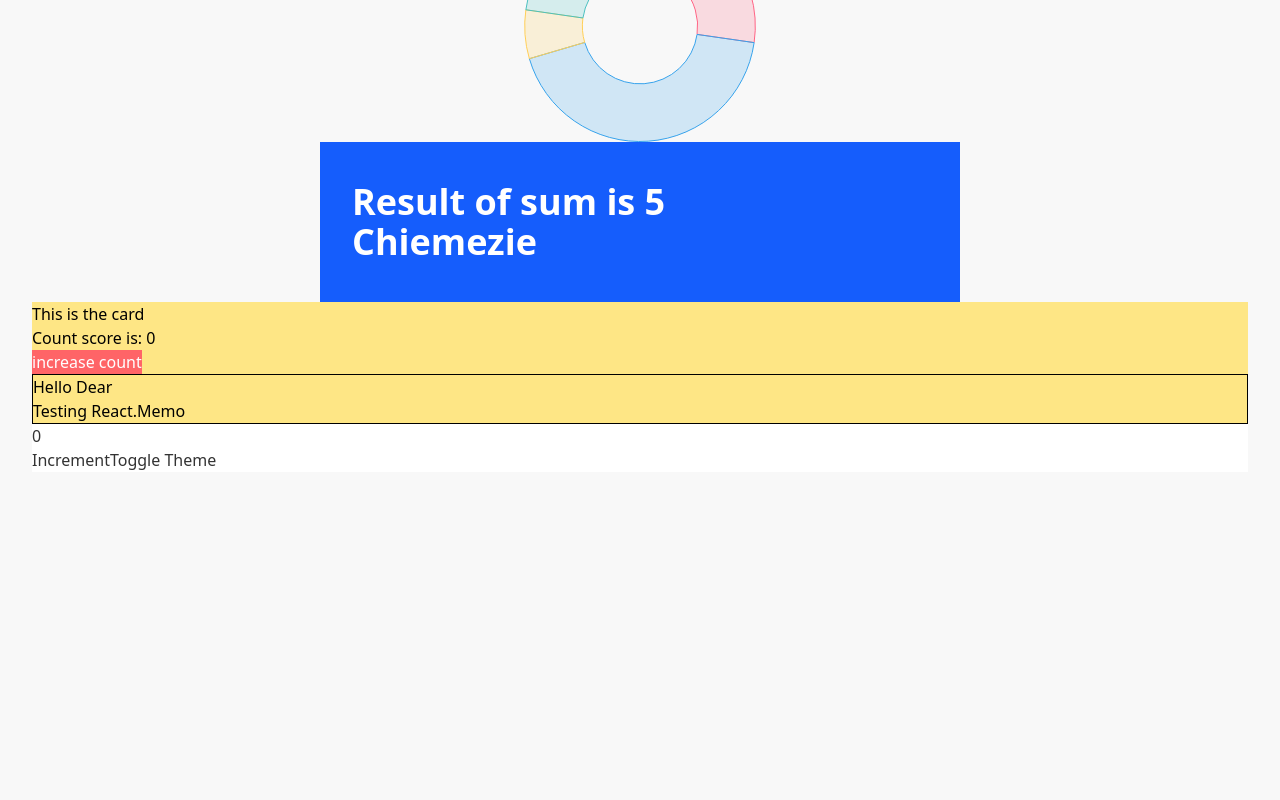
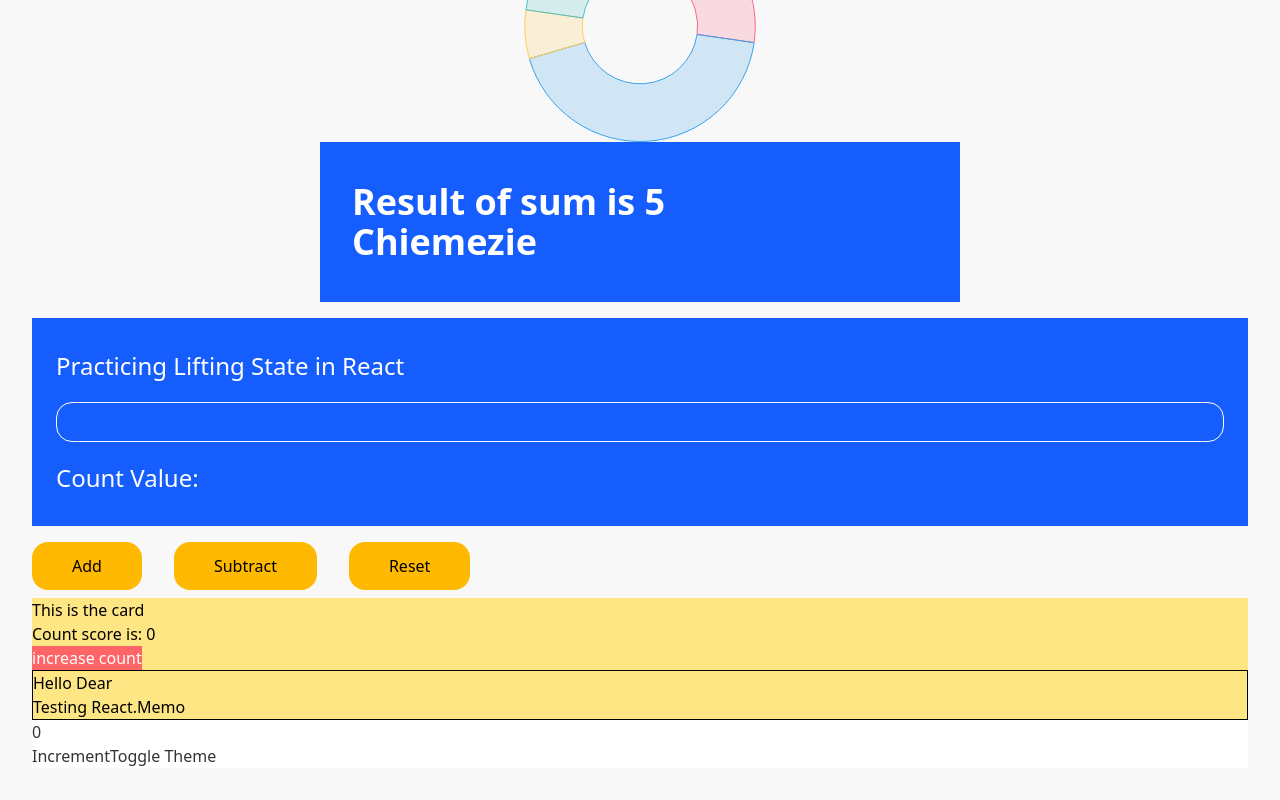
Before and after one commit to Chiemezie-Uchenwoke/react-test, a React (Vite) app: page / in a window 1280 px wide. Shown: the part 914-1714 px from the top of the page. Before the commit the page ends 1418 px from the top, so only its background shows below. Built offline with nearby package versions, Linux system fonts and the light colour scheme.

Commit message:
Add lifting state in React

```diff
--- /dev/null
+++ b/src/components/LiftState/Controls.jsx
@@ -0,0 +1,29 @@
+const Controls = ({count, setCount}) => {
+    return (
+        <div className="flex items-center gap-8 my-2">
+            <button
+                className="bg-amber-400 py-3 px-10 rounded-2xl cursor-pointer active:translate-y-1 hover:brightness-95 duration-200"
+                onClick={() => setCount(prev => prev + 1)}
+            >
+                Add
+            </button>
+
+            <button
+                className="bg-amber-400 py-3 px-10 rounded-2xl cursor-pointer active:translate-y-1 hover:brightness-95 duration-200"
+                onClick={() => setCount(prev => prev - 1)}
+                disabled={count === 0}
+            >
+                Subtract
+            </button>
+
+            <button
+                className="bg-amber-400 py-3 px-10 rounded-2xl cursor-pointer active:translate-y-1 hover:brightness-95 duration-200"
+                onClick={() => setCount(0)}
+            >
+                Reset
+            </button>
+        </div>
+    );
+};
+
+export default Controls;
--- /dev/null
+++ b/src/components/LiftState/Display.jsx
@@ -0,0 +1,23 @@
+
+const Display = ({title, count, setCount}) => {
+    return (
+        <div className="my-4 bg-blue-600 text-white py-8 px-6 flex flex-col gap-5 text-2xl">
+            <h2>
+                {title}
+            </h2>
+
+            <input
+                type="number"
+                className="border h-10 rounded-2xl px-3 outline-0"
+                value={count}
+                onChange={(e) => setCount(Number(e.target.value))}
+            />
+
+            <p>
+                Count Value: {count}
+            </p>
+        </div>
+    )
+};
+
+export default Display;
--- /dev/null
+++ b/src/components/LiftState/ParentComp.jsx
@@ -0,0 +1,24 @@
+import {useState } from "react";
+import Display from "./Display";
+import Controls from "./Controls";
+
+const ParentComp = () => {
+    const [count, setCount] = useState("");
+
+    return (
+        <div>
+            <Display
+                title={"Practicing Lifting State in React"}
+                count={count}
+                setCount={setCount}
+            />
+
+            <Controls
+                setCount={setCount}
+                count={count}
+            />
+        </div>
+    )
+}
+
+export default ParentComp;
--- a/src/pages/HomePage.jsx
+++ b/src/pages/HomePage.jsx
@@ -5,6 +5,7 @@ import Header from "../components/Header/Header";
 import DoughnutChart from "../components/DoughnutChart/DoughnutChart";
 import ShowCard from "../components/ShowCard/ShowCard";
 import Numbers from "../components/Numbers/Numbers";
+import ParentComp from "../components/LiftState/ParentComp";
 
 const HomePage = () => {
     return (
@@ -14,6 +15,7 @@ const HomePage = () => {
             <ProductCart />
             <DoughnutChart />
             <ShowSum />
+            <ParentComp />
             <ShowCard />
             <Numbers />
         </>
```
